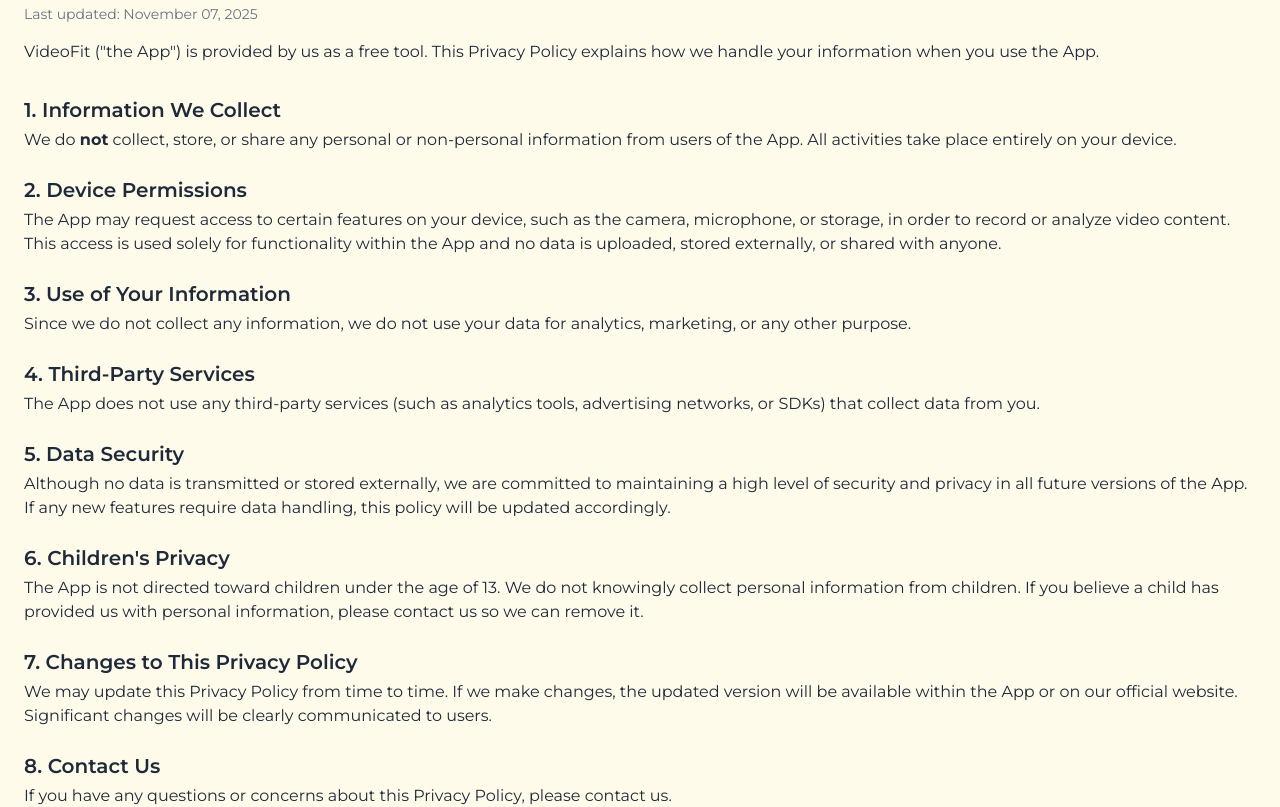
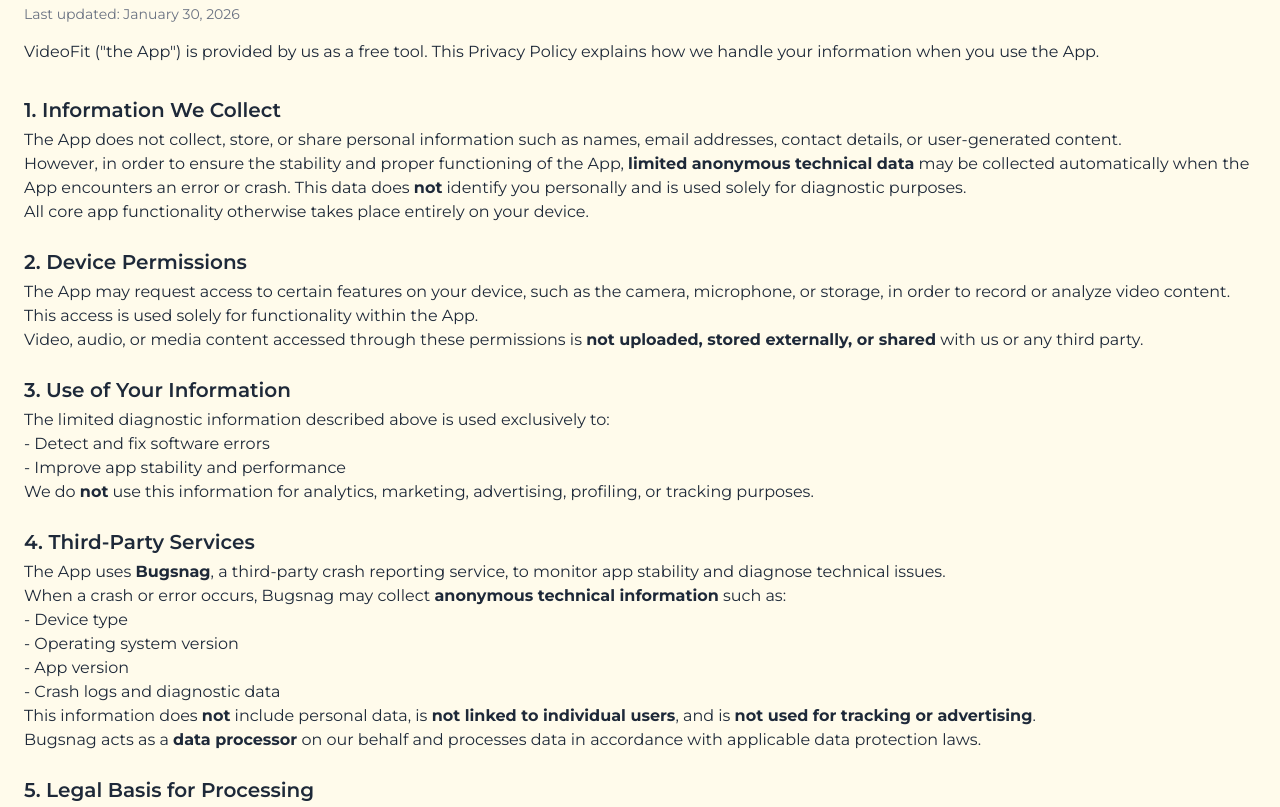
Before and after one commit to Marcosld/videofit-web, a Next.js app: page /en/privacy in a window 1280 px wide. Shown: the part 260-1067 px from the top of the page. Built offline with nearby package versions, Linux system fonts and the light colour scheme.

Commit message:
main: Updated privacy and es copies

```diff
--- a/app/[locale]/privacy/page.tsx
+++ b/app/[locale]/privacy/page.tsx
@@ -8,40 +8,53 @@
   const t = await getTranslations("Privacy");
   const sectionsT = await getTranslations("Privacy.sections");
 
+  const sectionContent = (key: Parameters<typeof sectionsT.rich>[0]) => {
+    return sectionsT.rich(key, {
+      strong: (chunks) => <strong>{chunks}</strong>,
+      br: () => <br />,
+    });
+  };
+
   const sections = [
     {
       title: sectionsT("informationWeCollect.title"),
-      content: sectionsT.rich("informationWeCollect.content", {
-        strong: (chunks) => <strong>{chunks}</strong>,
-      }),
+      content: sectionContent("informationWeCollect.content"),
     },
     {
       title: sectionsT("devicePermissions.title"),
-      content: sectionsT("devicePermissions.content"),
+      content: sectionContent("devicePermissions.content"),
     },
     {
       title: sectionsT("useOfInformation.title"),
-      content: sectionsT("useOfInformation.content"),
+      content: sectionContent("useOfInformation.content"),
     },
     {
       title: sectionsT("thirdPartyServices.title"),
-      content: sectionsT("thirdPartyServices.content"),
+      content: sectionContent("thirdPartyServices.content"),
+    },
+    {
+      title: sectionsT("legalBasis.title"),
+      content: sectionContent("legalBasis.content"),
     },
     {
       title: sectionsT("dataSecurity.title"),
-      content: sectionsT("dataSecurity.content"),
+      content: sectionContent("dataSecurity.content"),
     },
     {
       title: sectionsT("childrensPrivacy.title"),
-      content: sectionsT("childrensPrivacy.content"),
+      content: sectionContent("childrensPrivacy.content"),
+    },
+    {
+      title: sectionsT("youRights.title"),
+      content: sectionContent("youRights.content"),
     },
     {
       title: sectionsT("changesToPolicy.title"),
-      content: sectionsT("changesToPolicy.content"),
+      content: sectionContent("changesToPolicy.content"),
     },
     {
       title: sectionsT("contactUs.title"),
-      content: sectionsT("contactUs.content"),
+      content: sectionContent("contactUs.content"),
     },
   ];
 
--- a/dictionaries/en.json
+++ b/dictionaries/en.json
@@ -6,40 +6,48 @@
   },
   "Privacy": {
     "title": "Privacy Policy",
-    "lastUpdated": "Last updated: November 07, 2025",
+    "lastUpdated": "Last updated: January 30, 2026",
     "intro": "VideoFit (\"the App\") is provided by us as a free tool. This Privacy Policy explains how we handle your information when you use the App.",
     "sections": {
       "informationWeCollect": {
         "title": "1. Information We Collect",
-        "content": "We do <strong>not</strong> collect, store, or share any personal or non-personal information from users of the App. All activities take place entirely on your device."
+        "content": "The App does not collect, store, or share personal information such as names, email addresses, contact details, or user-generated content.<br></br>However, in order to ensure the stability and proper functioning of the App, <strong>limited anonymous technical data</strong> may be collected automatically when the App encounters an error or crash. This data does <strong>not</strong> identify you personally and is used solely for diagnostic purposes.<br></br>All core app functionality otherwise takes place entirely on your device."
       },
       "devicePermissions": {
         "title": "2. Device Permissions",
-        "content": "The App may request access to certain features on your device, such as the camera, microphone, or storage, in order to record or analyze video content. This access is used solely for functionality within the App and no data is uploaded, stored externally, or shared with anyone."
+        "content": "The App may request access to certain features on your device, such as the camera, microphone, or storage, in order to record or analyze video content. This access is used solely for functionality within the App.<br></br>Video, audio, or media content accessed through these permissions is <strong>not uploaded, stored externally, or shared</strong> with us or any third party."
       },
       "useOfInformation": {
         "title": "3. Use of Your Information",
-        "content": "Since we do not collect any information, we do not use your data for analytics, marketing, or any other purpose."
+        "content": "The limited diagnostic information described above is used exclusively to:<br></br>- Detect and fix software errors<br></br>- Improve app stability and performance<br></br>We do <strong>not</strong> use this information for analytics, marketing, advertising, profiling, or tracking purposes."
       },
       "thirdPartyServices": {
         "title": "4. Third-Party Services",
-        "content": "The App does not use any third-party services (such as analytics tools, advertising networks, or SDKs) that collect data from you."
+        "content": "The App uses <strong>Bugsnag</strong>, a third-party crash reporting service, to monitor app stability and diagnose technical issues.<br></br>When a crash or error occurs, Bugsnag may collect <strong>anonymous technical information</strong> such as:<br></br>- Device type<br></br>- Operating system version<br></br>- App version<br></br>- Crash logs and diagnostic data<br></br>This information does <strong>not</strong> include personal data, is <strong>not linked to individual users</strong>, and is <strong>not used for tracking or advertising</strong>.<br></br>Bugsnag acts as a <strong>data processor</strong> on our behalf and processes data in accordance with applicable data protection laws."
+      },
+      "legalBasis": {
+        "title": "5. Legal Basis for Processing",
+        "content": "For users in the European Union, the processing of anonymous crash and diagnostic data is based on our <strong>legitimate interest</strong> (Article 6(1)(f) GDPR) in maintaining a secure, reliable, and properly functioning application.<br></br>This processing is minimal, proportionate, and does <strong>not</strong> override your fundamental rights or freedoms."
       },
       "dataSecurity": {
-        "title": "5. Data Security",
-        "content": "Although no data is transmitted or stored externally, we are committed to maintaining a high level of security and privacy in all future versions of the App. If any new features require data handling, this policy will be updated accordingly."
+        "title": "6. Data Security",
+        "content": "All diagnostic data transmitted for crash reporting is protected using <strong>industry-standard security measures</strong>, including encryption in transit.<br></br>We are committed to maintaining a high level of security and privacy in the App. If future versions introduce features that require additional data handling, this policy will be updated accordingly."
       },
       "childrensPrivacy": {
-        "title": "6. Children's Privacy",
+        "title": "7. Children's Privacy",
         "content": "The App is not directed toward children under the age of 13. We do not knowingly collect personal information from children. If you believe a child has provided us with personal information, please contact us so we can remove it."
       },
+      "youRights": {
+        "title": "8. Your Rights",
+        "content": "If you are located in the European Union, you have the right to:<br></br>- Request access to information related to you<br></br>- Request deletion of data, where applicable<br></br>- Object to or restrict certain processing activities<br></br>Since the App does <strong>not</strong> collect data that directly identifies users, fulfilling such requests may be limited in practice. However, you may contact us with any concerns."
+      },
       "changesToPolicy": {
-        "title": "7. Changes to This Privacy Policy",
-        "content": "We may update this Privacy Policy from time to time. If we make changes, the updated version will be available within the App or on our official website. Significant changes will be clearly communicated to users."
+        "title": "9. Changes to This Privacy Policy",
+        "content": "We may update this Privacy Policy from time to time. If we make changes, the updated version will be available within the App or on our official website. <strong>Significant changes</strong> will be clearly communicated to users."
       },
       "contactUs": {
-        "title": "8. Contact Us",
-        "content": "If you have any questions or concerns about this Privacy Policy, please contact us."
+        "title": "10. Contact Us",
+        "content": "If you have any questions or concerns about this Privacy Policy or how your information is handled, please contact us."
       }
     }
   },
--- a/dictionaries/es.json
+++ b/dictionaries/es.json
@@ -6,40 +6,48 @@
   },
   "Privacy": {
     "title": "Política de Privacidad",
-    "lastUpdated": "Última actualización: 07 de noviembre de 2025",
+    "lastUpdated": "Última actualización: 30 de enero de 2026",
     "intro": "VideoFit (\"la Aplicación\") es proporcionada por nosotros como una herramienta gratuita. Esta Política de Privacidad explica cómo manejamos tu información cuando usas la Aplicación.",
     "sections": {
       "informationWeCollect": {
         "title": "1. Información que Recopilamos",
-        "content": "<strong>No</strong> recopilamos, almacenamos ni compartimos información personal o no personal de los usuarios de la Aplicación. Todas las actividades tienen lugar completamente en tu dispositivo."
+        "content": "La Aplicación no recopila, almacena ni comparte información personal como nombres, direcciones de correo electrónico, datos de contacto o contenido generado por el usuario.<br></br>No obstante, para garantizar la estabilidad y el correcto funcionamiento de la Aplicación, puede recopilarse automáticamente <strong>datos técnicos anónimos y limitados</strong> cuando la Aplicación encuentra un error o se bloquea. Estos datos <strong>no</strong> te identifican personalmente y se utilizan únicamente con fines de diagnóstico.<br></br>Por lo demás, toda la funcionalidad principal de la Aplicación tiene lugar íntegramente en tu dispositivo."
       },
       "devicePermissions": {
         "title": "2. Permisos del Dispositivo",
-        "content": "La Aplicación puede solicitar acceso a ciertas funciones de tu dispositivo, como la cámara, micrófono o almacenamiento, para grabar o analizar contenido de video. Este acceso se utiliza únicamente para la funcionalidad dentro de la Aplicación y ningún dato se carga, almacena externamente o se comparte con nadie."
+        "content": "La Aplicación puede solicitar acceso a ciertas funciones de tu dispositivo, como la cámara, el micrófono o el almacenamiento, para grabar o analizar contenido de video. Este acceso se utiliza únicamente para la funcionalidad dentro de la Aplicación.<br></br>El contenido de video, audio o multimedia al que se accede mediante estos permisos <strong>no se sube, no se almacena externamente ni se comparte</strong> con nosotros ni con terceros."
       },
       "useOfInformation": {
         "title": "3. Uso de tu Información",
-        "content": "Como no recopilamos información alguna, no utilizamos tus datos para análisis, marketing o cualquier otro propósito."
+        "content": "La información diagnóstica limitada descrita anteriormente se utiliza exclusivamente para:<br></br>- Detectar y corregir errores de software<br></br>- Mejorar la estabilidad y el rendimiento de la aplicación<br></br>No <strong>utilizamos</strong> esta información para análisis, marketing, publicidad, elaboración de perfiles ni fines de rastreo."
       },
       "thirdPartyServices": {
         "title": "4. Servicios de Terceros",
-        "content": "La Aplicación no utiliza servicios de terceros (como herramientas de análisis, redes publicitarias o SDKs) que recopilen datos de ti."
+        "content": "La Aplicación utiliza <strong>Bugsnag</strong>, un servicio de terceros de informes de fallos, para supervisar la estabilidad de la app y diagnosticar incidencias técnicas.<br></br>Cuando se produce un bloqueo o error, Bugsnag puede recopilar <strong>información técnica anónima</strong> como:<br></br>- Tipo de dispositivo<br></br>- Versión del sistema operativo<br></br>- Versión de la aplicación<br></br>- Registros de fallos y datos de diagnóstico<br></br>Esta información <strong>no</strong> incluye datos personales, <strong>no se vincula a usuarios individuales</strong> y <strong>no se utiliza para rastreo ni publicidad</strong>.<br></br>Bugsnag actúa como <strong>encargado del tratamiento</strong> en nuestro nombre y procesa los datos de acuerdo con la normativa aplicable de protección de datos."
+      },
+      "legalBasis": {
+        "title": "5. Base legal para el tratamiento",
+        "content": "Para los usuarios de la Unión Europea, el procesamiento de datos anónimos de fallos y diagnóstico se basa en nuestro <strong>interés legítimo</strong> (Artículo 6(1)(f) del RGPD) en mantener una aplicación segura, fiable y correctamente funcional.<br></br>Este tratamiento es mínimo, proporcionado y <strong>no</strong> menoscaba tus derechos o libertades fundamentales."
       },
       "dataSecurity": {
-        "title": "5. Seguridad de Datos",
-        "content": "Aunque no se transmiten ni almacenan datos externamente, estamos comprometidos a mantener un alto nivel de seguridad y privacidad en todas las versiones futuras de la Aplicación. Si alguna característica nueva requiere manejo de datos, esta política se actualizará en consecuencia."
+        "title": "6. Seguridad de Datos",
+        "content": "Todos los datos de diagnóstico transmitidos para los informes de fallos están protegidos mediante <strong>medidas de seguridad estándar del sector</strong>, incluida la cifrado en tránsito.<br></br>Estamos comprometidos a mantener un alto nivel de seguridad y privacidad en la Aplicación. Si futuras versiones introducen funciones que requieran un manejo adicional de datos, esta política se actualizará en consecuencia."
       },
       "childrensPrivacy": {
-        "title": "6. Privacidad de Menores",
+        "title": "7. Privacidad de Menores",
         "content": "La Aplicación no está dirigida a menores de 13 años. No recopilamos conscientemente información personal de menores. Si crees que un menor nos ha proporcionado información personal, por favor contacta con nosotros para que podamos eliminarla."
       },
+      "youRights": {
+        "title": "8. Tus derechos",
+        "content": "Si te encuentras en la Unión Europea, tienes derecho a:<br></br>- Solicitar acceso a información relacionada contigo<br></br>- Solicitar la eliminación de datos, cuando proceda<br></br>- Oponerte o limitar determinadas actividades de tratamiento<br></br>Dado que la Aplicación <strong>no</strong> recopila datos que identifiquen directamente a los usuarios, la atención de estas solicitudes puede ser limitada en la práctica. No obstante, puedes contactarnos ante cualquier inquietud."
+      },
       "changesToPolicy": {
-        "title": "7. Cambios a esta Política de Privacidad",
-        "content": "Podemos actualizar esta Política de Privacidad de vez en cuando. Si hacemos cambios, la versión actualizada estará disponible dentro de la Aplicación o en nuestro sitio web oficial. Los cambios significativos se comunicarán claramente a los usuarios."
+        "title": "9. Cambios a esta Política de Privacidad",
+        "content": "Podemos actualizar esta Política de Privacidad de vez en cuando. Si hacemos cambios, la versión actualizada estará disponible dentro de la Aplicación o en nuestro sitio web oficial. Los <strong>cambios significativos</strong> se comunicarán claramente a los usuarios."
       },
       "contactUs": {
-        "title": "8. Contáctanos",
-        "content": "Si tienes alguna pregunta o inquietud sobre esta Política de Privacidad, por favor contacta con nosotros."
+        "title": "10. Contáctanos",
+        "content": "Si tienes alguna pregunta o inquietud sobre esta Política de Privacidad o sobre cómo se maneja tu información, por favor contacta con nosotros."
       }
     }
   },
```
